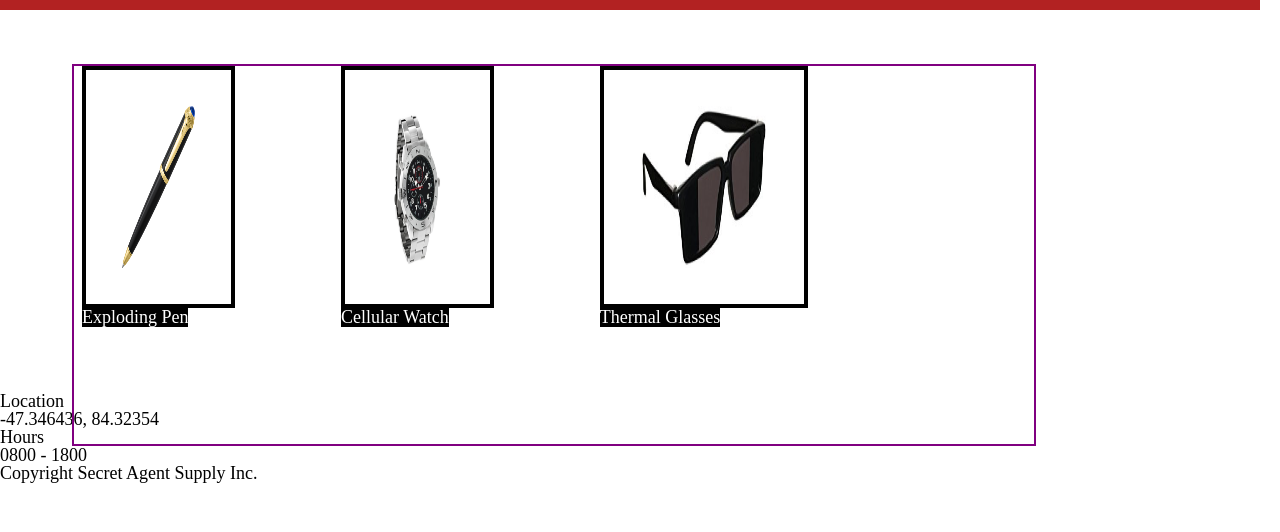
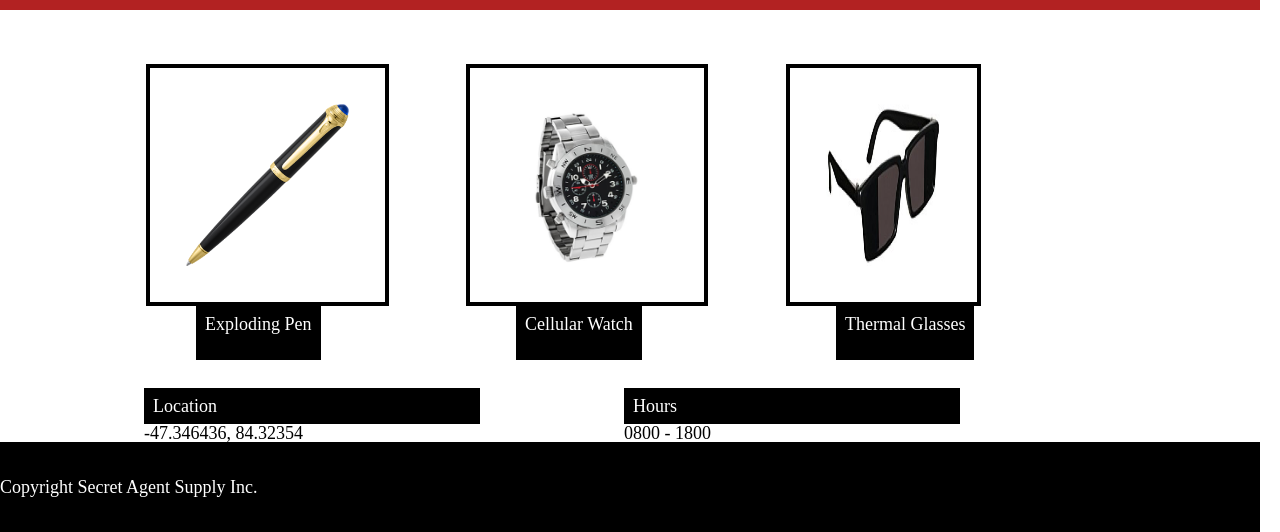
Before and after one commit to ieshalynn/secret-agent-supply, a plain HTML site: page index.html in a window 1280 px wide. Shown: the part 526-1058 px from the top of the page. Before the commit the page ends 1009 px from the top, so only its background shows below. Drawn offline with Linux system fonts and the light colour scheme.

Commit message:
Desktop CSS

```diff
--- a/index.html
+++ b/index.html
@@ -47,24 +47,32 @@
       <span description="thermalglasses">Thermal Glasses</span>
     </div>
   </div>
-  <section class="descriptions">
 
-
-
-  </section>
                 <!--Contact Info-->
+    <div class="contactcontainer">
+      <div class="locationcontainer">
         <div class="location">
           <p>Location</p>
+        </div>
+        <div class="coordinates">
           <p>-47.346436, 84.32354</p>
         </div>
+      </div>
+      <div class="hourscontainer">
         <div class="hours">
           <p>Hours</p>
+        </div>
+        <div class-"time">
          <p>0800 - 1800</p>
+        </div>
+      </div>
     </div>
 
                 <!--Footer-->
-  <div class="footer">
+  <div class="footercontainer">
+    <div class="copyright">
       <p>Copyright Secret Agent Supply Inc.</p>
+    </div>
   </div>
 </section>
   </body>
--- a/resources/css/style.css
+++ b/resources/css/style.css
@@ -84,18 +84,18 @@ li {
 /*Gallery*/
 .gallery-container {
   height: 21rem;
-  border: 2px solid purple;
   position: relative;
   top: 3rem;
   left: 4rem;
   width: 960px;
+
 }
 
 .pen, .watch, .glasses {
   border: 4px solid black;
-  width: 30%;
   height: 9rem;
   padding: 2rem;
+  margin-left: 3.2rem;
 }
 
 .gallery-container, .pen, .watch, .glasses {
@@ -104,13 +104,55 @@ li {
 
 }
 
+.penseries, .watchseries, .glassesseries {
+  max-width: 30%;
+}
+
 span {
   color: white;
   background-color: black;
+  padding: 0.5rem;
+  position: relative;
+  left: 6rem;
+  display: inline-block;
+  height: 2rem;
 }
 
+.glasses {
+  max-width: 40%;
+}
 
+/*Contact*/
+.contactcontainer {
 
+  display: flex;
+  justify-content: space-around;
+  max-width: 960px;
+  margin-left: 4rem;
 
+}
+
+.location, .hours {
+  background-color: black;
+  color: white;
+  padding-left: 2rem;
+  padding: 0.5rem;
+}
+
+.locationcontainer, .hourscontainer {
+  width: 35%;
+}
+
+/*footer*/
+.footercontainer {
+  background-color: black;
+  height: 5rem;
+  display: flex;
+  align-items: center;
+}
+.copyright {
+  color: white;
+  text-align: left;
+}
                       /*Tablet*/
                       /*Phone8/
```
Lines whose indentation alone changed are shown as unchanged.
